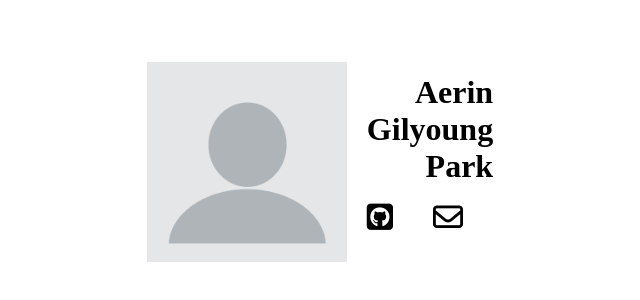
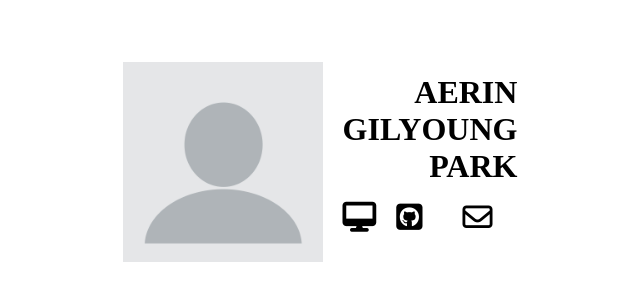
Before and after one commit to aerinpark/aerin-card.github.io, a plain HTML site: page index.html in a window 1280 px wide. Shown: the part 238-538 px from the top of the page, without its empty margins (320-960 px from the left). Drawn offline with Linux system fonts and the light colour scheme; some icons are missing.

Commit message:
add personal website icon

```diff
--- a/index.html
+++ b/index.html
@@ -4,6 +4,9 @@
     <meta charset="UTF-8">
     <meta name="viewport" content="width=device-width, initial-scale=1.0">
     <link rel="stylesheet" href="style.css">
+    <link rel="preconnect" href="https://fonts.googleapis.com">
+    <link rel="preconnect" href="https://fonts.gstatic.com" crossorigin>
+    <link href="https://fonts.googleapis.com/css2?family=Montserrat:ital,wght@0,100..900;1,100..900&display=swap" rel="stylesheet">
     <script src="https://kit.fontawesome.com/81016c3269.js" crossorigin="anonymous"></script>
     <title>Aerin Park</title>
 </head>
@@ -12,11 +15,12 @@
         <img class="profile-pic" src="profile.png" alt="A generic blank profile picture" width="200">
         <div class="profile-info">
             <div class="name-alignment">
-                <h1>Aerin</h1>
-                <h1>Gilyoung</h1>
-                <h1>Park</h1>
+                <h1>AERIN</h1>
+                <h1>GILYOUNG</h1>
+                <h1>PARK</h1>
             </div>
             <ul class="profile-links">
+                <li><a href="https://aerinpark.github.io/" title="personal_website" target="_blank"><i class="fa-solid fa-desktop"></i></a></li>
                 <li><a href="https://github.com/aerinpark" title="github_aerinp" target="_blank"><i class="fa-brands fa-square-github"></i></a></li>
                 <li><a href="https://www.linkedin.com/in/aerinpark/" title="linkedin_aerinp" target="_blank"><i class="fa-brands fa-square-linkedin"></i></a></li>
                 <li><a href="mailto:aerin.gy.park@gmail.com" title="aerin.gy.park@gmail.com"><i class="fa-regular fa-envelope"></i></a></li>
```
